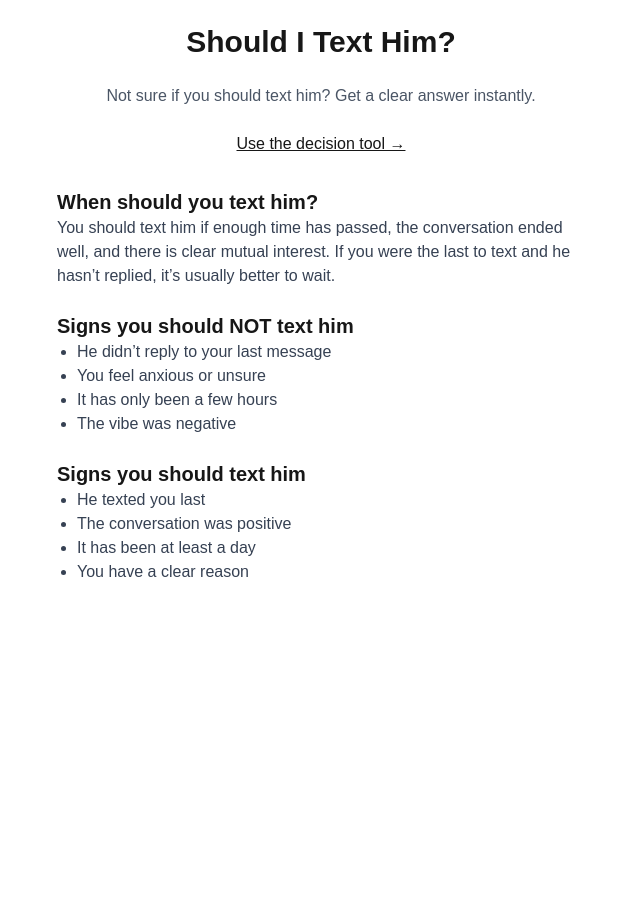
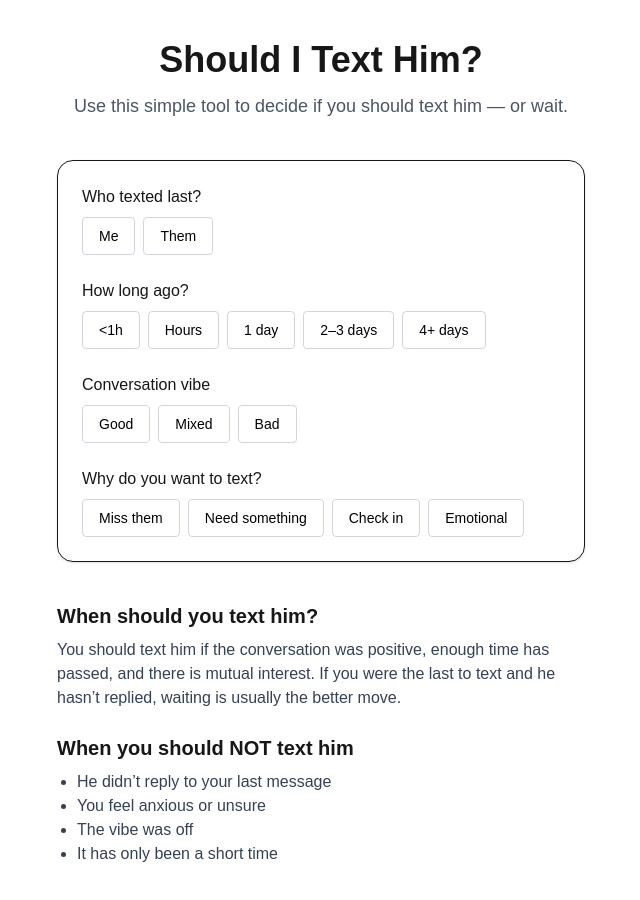
Before and after one commit to bosmeel/shouldido, a Next.js app: page /text-him in a window 1280 px wide. Shown: the top 900 px of the page, without its empty margins (319-959 px from the left). Before the commit the page ends 800 px from the top, so only its background shows below. Built offline with nearby package versions, Linux system fonts and the light colour scheme.

Commit message:
make text him page standalone tool

```diff
--- a/app/text-him/page.tsx
+++ b/app/text-him/page.tsx
@@ -1,51 +1,45 @@
-"use client";
-
-import Link from "next/link";
+import DecisionTool from "../components/DecisionTool";
 
 export default function Page() {
   return (
-    <main className="max-w-xl mx-auto p-6 space-y-6">
+    <main className="max-w-xl mx-auto px-6 py-10 space-y-10">
 
-      <h1 className="text-3xl font-semibold text-center">
-        Should I Text Him?
-      </h1>
+      <header className="text-center space-y-3">
+        <h1 className="text-4xl font-semibold">
+          Should I Text Him?
+        </h1>
 
-      <p className="text-center text-gray-600">
-        Not sure if you should text him? Get a clear answer instantly.
-      </p>
+        <p className="text-gray-600 text-lg">
+          Use this simple tool to decide if you should text him — or wait.
+        </p>
+      </header>
 
-      <div className="text-center">
-        <Link href="/" className="underline">
-          Use the decision tool →
-        </Link>
-      </div>
+      <section className="border rounded-2xl p-6 shadow-sm">
+        <DecisionTool />
+      </section>
 
-      <section className="mt-8 space-y-6">
+      <section className="space-y-6">
 
         <div>
-          <h2 className="text-xl font-semibold">When should you text him?</h2>
+          <h2 className="text-xl font-semibold mb-2">
+            When should you text him?
+          </h2>
+
           <p className="text-gray-700">
-            You should text him if enough time has passed, the conversation ended well, and there is clear mutual interest. If you were the last to text and he hasn’t replied, it’s usually better to wait.
+            You should text him if the conversation was positive, enough time has passed, and there is mutual interest. If you were the last to text and he hasn’t replied, waiting is usually the better move.
           </p>
         </div>
 
         <div>
-          <h2 className="text-xl font-semibold">Signs you should NOT text him</h2>
+          <h2 className="text-xl font-semibold mb-2">
+            When you should NOT text him
+          </h2>
+
           <ul className="list-disc ml-5 text-gray-700">
             <li>He didn’t reply to your last message</li>
             <li>You feel anxious or unsure</li>
-            <li>It has only been a few hours</li>
-            <li>The vibe was negative</li>
-          </ul>
-        </div>
-
-        <div>
-          <h2 className="text-xl font-semibold">Signs you should text him</h2>
-          <ul className="list-disc ml-5 text-gray-700">
-            <li>He texted you last</li>
-            <li>The conversation was positive</li>
-            <li>It has been at least a day</li>
-            <li>You have a clear reason</li>
+            <li>The vibe was off</li>
+            <li>It has only been a short time</li>
           </ul>
         </div>
 
```
